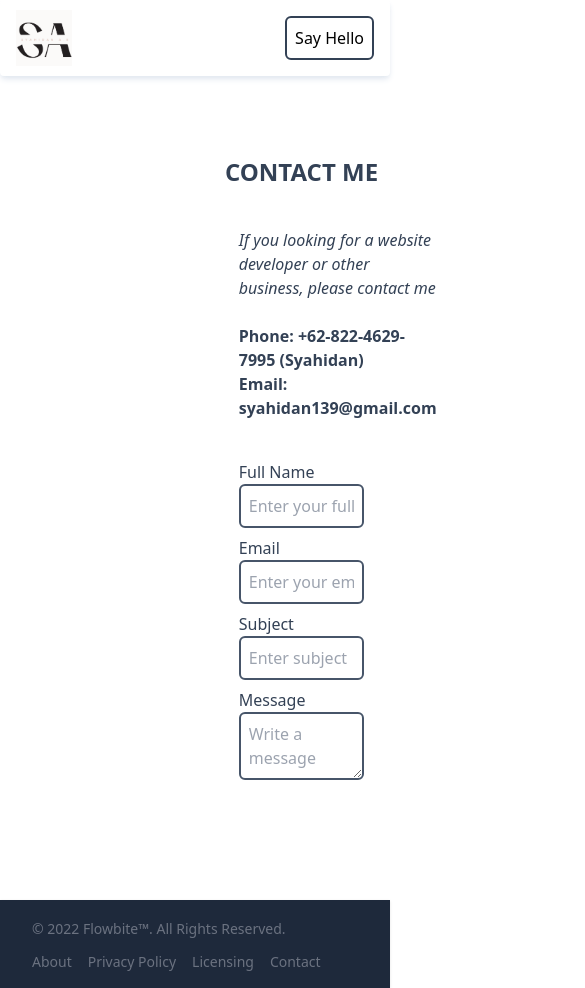
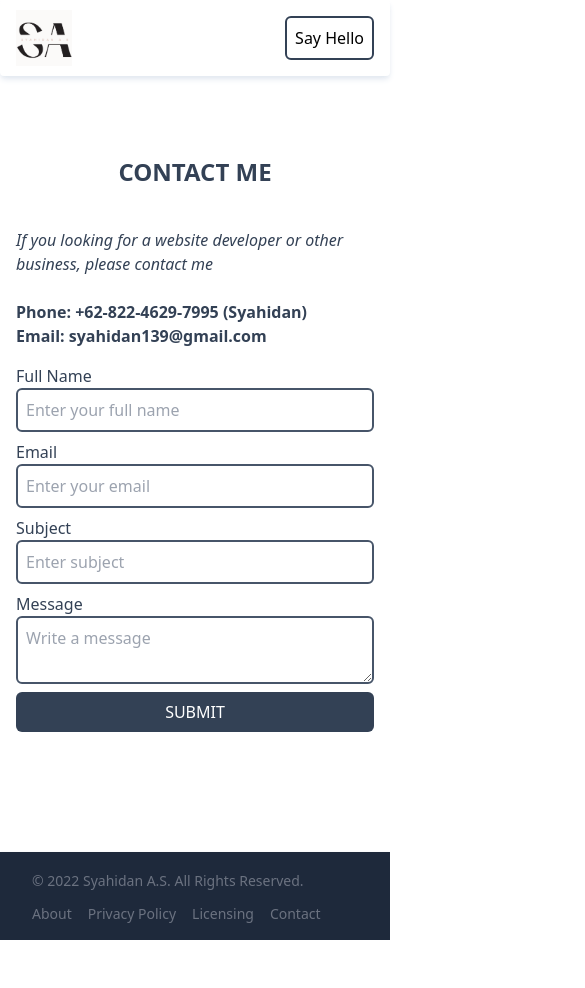
Before and after one commit to syahidanAS/syahidanAS.github.io, a Vue app: page /contact in a window 390 px wide. Shown: the whole page, 585 px wide, since content can reach past the window. After the commit the page ends 940 px from the top, so only its background shows below. Built offline with nearby package versions, Linux system fonts and the light colour scheme.

Commit message:
fix: responsiveness

```diff
--- a/src/components/FooterComponent.vue
+++ b/src/components/FooterComponent.vue
@@ -2,7 +2,7 @@
 
 <footer class="p-4 bg-slate-800  shadow  dark:bg-gray-800 w-full">
     <div class=" md:flex md:items-center md:justify-between md:p-6 px-4 lg:px-24">
-        <span class="text-sm text-gray-500 sm:text-center dark:text-gray-400">© 2022 <a href="https://flowbite.com/" class="hover:underline">Flowbite™</a>. All Rights Reserved.
+        <span class="text-sm text-gray-500 sm:text-center dark:text-gray-400">© 2022 <a href="/" class="hover:underline">Syahidan A.S</a>. All Rights Reserved.
     </span>
     <ul class="flex flex-wrap items-center mt-3 text-sm text-gray-500 dark:text-gray-400 sm:mt-0">
         <li>
--- a/src/views/ContactView.vue
+++ b/src/views/ContactView.vue
@@ -1,37 +1,84 @@
 <template>
   <div class="flex flex-col h-full items-center py-20">
     <h1 class="text-2xl lg:text-4xl font-bold text-slate-700">CONTACT ME</h1>
-    <div class="flex flex-col lg:flex-row items-center gap-4 lg:gap-4 w-full px-40 py-10">
-      <div class="flex flex-wrap w-1/2">
+    <div
+      class="
+        flex flex-col
+        lg:flex-row
+        items-center
+        gap-4
+        lg:gap-4
+        w-full
+        lg:px-40
+        py-10
+      "
+    >
+      <div class="flex flex-col lg:flex-row lg:w-1/2">
         <div class="flex flex-col gap-6">
-          <p class="text-slate-700 font-normal text-base"><i>If you looking for a website developer or other business,
-          please contact me</i></p>
-          <h2 class="text-base font-semibold text-slate-700">Phone: +62-822-4629-7995 (Syahidan)
-            <br>
+          <p class="text-slate-700 font-normal text-base">
+            <i
+              >If you looking for a website developer or other business, please
+              contact me</i
+            >
+          </p>
+          <h2 class="text-base font-semibold text-slate-700">
+            Phone: +62-822-4629-7995 (Syahidan)
+            <br />
             Email: syahidan139@gmail.com
           </h2>
-
-          <div class="flex flex-row">
-
         </div>
       </div>
-      </div>
-      <div class="flex flex-col gap-2 w-1/2">
+      <div class="flex flex-col gap-2 w-full lg:w-1/2">
         <div class="flex flex-col">
-        <label class="text-slate-700 font-normal text-md" for="name">Full Name</label>
-        <input class="border-2 border-slate-600 p-2 rounded-md" type="text" id="name" placeholder="Enter your full name">
+          <label class="text-slate-700 font-normal text-md" for="name"
+            >Full Name</label
+          >
+          <input
+            class="border-2 border-slate-600 p-2 rounded-md"
+            type="text"
+            id="name"
+            placeholder="Enter your full name"
+          />
         </div>
         <div class="flex flex-col">
-        <label class="text-slate-700 font-normal text-md" for="email">Email</label>
-        <input class="border-2 border-slate-600 p-2 rounded-md" type="text" id="email" placeholder="Enter your email">
+          <label class="text-slate-700 font-normal text-md" for="email"
+            >Email</label
+          >
+          <input
+            class="border-2 border-slate-600 p-2 rounded-md"
+            type="text"
+            id="email"
+            placeholder="Enter your email"
+          />
         </div>
         <div class="flex flex-col">
-        <label class="text-slate-700 font-normal text-md" for="subject">Subject</label>
-        <input class="border-2 border-slate-600 p-2 rounded-md" type="text" id="subject" placeholder="Enter subject">
+          <label class="text-slate-700 font-normal text-md" for="subject"
+            >Subject</label
+          >
+          <input
+            class="border-2 border-slate-600 p-2 rounded-md"
+            type="text"
+            id="subject"
+            placeholder="Enter subject"
+          />
         </div>
         <div class="flex flex-col">
-        <label class="text-slate-700 font-normal text-md" for="message">Message</label>
-        <textarea class="border-2 border-slate-600 p-2 rounded-md"  id="message" placeholder="Write a message"></textarea>
+          <label class="text-slate-700 font-normal text-md" for="message"
+            >Message</label
+          >
+          <textarea
+            class="border-2 border-slate-600 p-2 rounded-md"
+            id="message"
+            placeholder="Write a message"
+          ></textarea>
+        </div>
+        <div class="flex flex-col">
+          <button
+            class="bg-slate-700 text-white hover:bg-slate-500 p-2 rounded-md"
+            id="message"
+            placeholder="Write a message"
+            @click="maintain()"
+          >SUBMIT</button>
         </div>
       </div>
     </div>
@@ -39,7 +86,13 @@
 </template>
 
 <script>
-export default {};
+export default {
+  methods:{
+    maintain(){
+      alert("sorry this feature doesn't work yet :(");
+    }
+  }
+};
 </script>
 
 <style>
--- a/src/views/HomeView.vue
+++ b/src/views/HomeView.vue
@@ -21,15 +21,15 @@
           </div>
         </div>
         <div
-          class="flex flex-col px-10 lg:pr-40 gap-2 text-center lg:text-justify"
+          class="flex flex-col px-0 lg:px-10 lg:pr-40 gap-2  lg:text-justify"
         >
-          <h1 class="text-2xl lg:text-4xl font-bold text-slate-700">
+          <h1 class="text-2xl lg:text-4xl font-bold text-slate-700 text-center lg:text-justify">
             Syahidan Arrizaldy Sidik
           </h1>
-          <h2 class="text-xl font-semibold text-slate-700">
+          <h2 class="text-xl font-semibold text-slate-700 text-center lg:text-justify">
             Front End Engineer From Indonesia
           </h2>
-          <p class="text-base font-normal text-slate-600 mr-0 lg:mr-6">
+          <p class="text-base font-normal text-slate-600 mr-0 lg:mr-6 text-justify">
             Hi there, i'm a front end engineer from West Java, Indonesia with 3
             years of experience, another skill of mine is converting a cup of
             coffee into a bunch of code ☕
```
Lines whose indentation alone changed are shown as unchanged.
